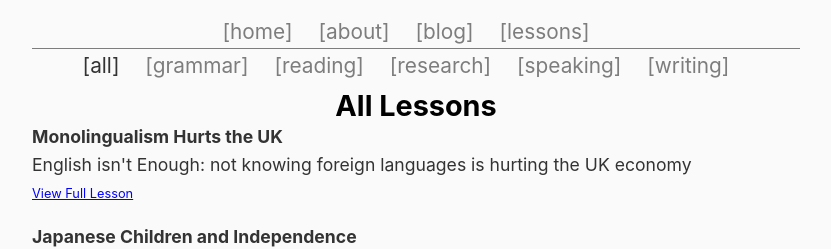
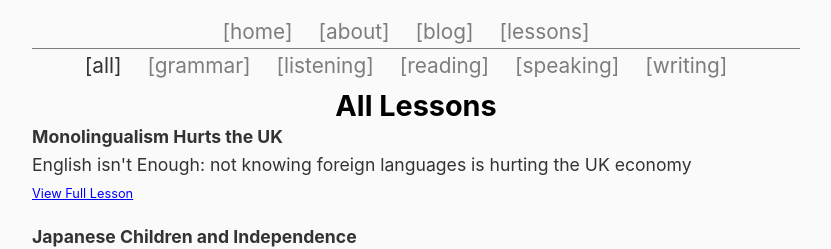
Before and after one commit to ZeroDeth/derekkedziora.github.io, a Jekyll site: the page built from pages/lessons.html, in a window 1280 px wide. Shown: the top 249 px of the page, without its empty margins (224-1055 px from the left). Built offline with Jekyll 4.4.1, drawn with Linux system fonts in a browser that asks for light colours.

Commit message:
lesson type changes

```diff
--- a/pages/lesson-type-pages/lesson-type-research.html
+++ b/pages/lesson-type-pages/lesson-type-research.html
@@ -1,20 +1,20 @@
 ---
 layout: default
 title: Research Lessons
-permalink: "/lessons/research/"
+permalink: "/lessons/listening/"
 ---
 <nav>
 <ul id='lesson-type-bar'>
 <li><a href="/lessons/">[all]</a></li>
 <li><a href="/lessons/grammar/">[grammar]</a></li>
 <li><a href="/lessons/reading/">[reading]</a></li>
-<li>[research]</li>
+<li>[listening]</li>
 <li><a href="/lessons/speaking/">[speaking]</a></li>
 <li><a href="/lessons/writing/">[writing]</a></li>
 </ul>
     </nav>
 <h1 class='lesson-title'>Research Lessons</h1>
-{% for post in site.tags.lesson-type-research %}
+{% for post in site.tags.lesson-type-listening %}
     <p><strong>{{ post.title }}</strong>
     <br>
     {{post.description}}
--- a/pages/lessons.html
+++ b/pages/lessons.html
@@ -7,8 +7,8 @@ permalink: /lessons/
 <ul id='lesson-type-bar'>
 <li>[all]</li>
 <li><a href="/lessons/grammar/">[grammar]</a></li>
+<li><a href="/lessons/research/">[listening]</a></li>
 <li><a href="/lessons/reading/">[reading]</a></li>
-<li><a href="/lessons/research/">[research]</a></li>
 <li><a href="/lessons/speaking/">[speaking]</a></li>
 <li><a href="/lessons/writing/">[writing]</a></li>
 </ul>
```
Also changed, not shown: _posts/2016-11-15-monolingualism-uk.md (+1 -1 lines).
